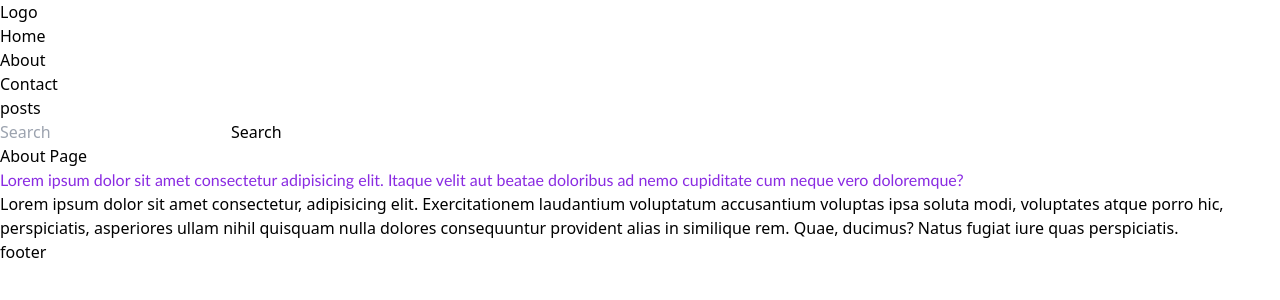
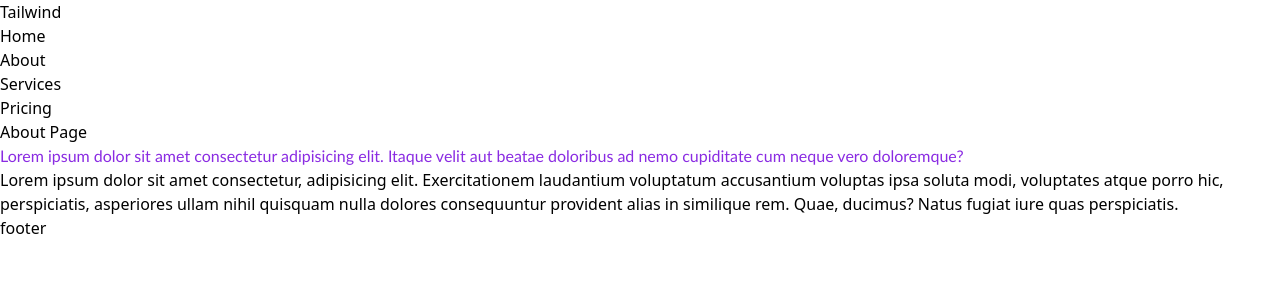
Before and after one commit to Nouh1408/React-Rev, a React (Vite) app: page /about in a window 1280 px wide. Shown: the top 300 px of the page. Built offline with nearby package versions, Linux system fonts and the light colour scheme.

Commit message:
Navbar with flowbite

```diff
--- a/src/Components/About/About.jsx
+++ b/src/Components/About/About.jsx
@@ -5,7 +5,7 @@ export default function About() {
     <div>
       <h1>About Page</h1>
       <p className={`${AboutStyle.color} ${AboutStyle.font}`}>Lorem ipsum dolor sit amet consectetur adipisicing elit. Itaque velit aut beatae doloribus ad nemo cupiditate cum neque vero doloremque?</p>
-      <p className='bg-sky-400'>Lorem ipsum dolor sit amet consectetur, adipisicing elit. Exercitationem laudantium voluptatum accusantium voluptas ipsa soluta modi, voluptates atque porro hic, perspiciatis, asperiores ullam nihil quisquam nulla dolores consequuntur provident alias in similique rem. Quae, ducimus? Natus fugiat iure quas perspiciatis.</p>
+      <p className='font-sans '>Lorem ipsum dolor sit amet consectetur, adipisicing elit. Exercitationem laudantium voluptatum accusantium voluptas ipsa soluta modi, voluptates atque porro hic, perspiciatis, asperiores ullam nihil quisquam nulla dolores consequuntur provident alias in similique rem. Quae, ducimus? Natus fugiat iure quas perspiciatis.</p>
     </div>
   )
 }
--- a/src/Components/Navbar/Navbar.jsx
+++ b/src/Components/Navbar/Navbar.jsx
@@ -5,36 +5,33 @@ import { Link, NavLink } from 'react-router-dom'
 export default function Navbar() {
   return (
     <div>
-      <nav  className="navbar navbar-expand-lg  top-0">
-  <div className="container">
-    <Link className="navbar-brand" to="/">Logo</Link>
-    <button className="navbar-toggler" type="button" data-bs-toggle="collapse" data-bs-target="#navbarSupportedContent" aria-controls="navbarSupportedContent" aria-expanded="false" aria-label="Toggle navigation">
-      <span className="navbar-toggler-icon" />
-    </button>
-    <div className="collapse navbar-collapse" id="navbarSupportedContent">
-      <ul className="navbar-nav me-auto mb-2 mb-lg-0">
-        <li className="nav-item">
-          <NavLink className="nav-link " aria-current="page" to="/">Home</NavLink>
+
+
+<nav class="bg-white border-gray-200 dark:bg-red-900">
+  <div class="max-w-screen-xl flex flex-wrap items-center justify-between mx-auto p-4">
+    <NavLink to={'/'} class="flex items-center space-x-3 rtl:space-x-reverse">
+        <span class="self-center text-2xl font-semibold whitespace-nowrap dark:text-white">Tailwind</span>
+    </NavLink>
+    <div class="hidden w-full md:block md:w-auto" id="navbar-default">
+      <ul class="font-medium flex flex-col p-4 md:p-0 mt-4 border border-gray-100 rounded-lg md:flex-row md:space-x-8 rtl:space-x-reverse md:mt-0 md:border-0 ">
+        <li>
+          <NavLink to={'/'} class="block py-2 px-3 text-white bg-blue-700 rounded-sm md:bg-transparent md:text-blue-700 md:p-0 dark:text-white md:dark:text-blue-500 " aria-current="page">Home</NavLink>
         </li>
-
-        <li className="nav-item">
-          <NavLink className="nav-link "  to="/about">About</NavLink>
+        <li>
+          <NavLink to={'about'} class="block py-2 px-3 text-gray-900 rounded-sm hover:bg-gray-100 md:hover:bg-transparent md:border-0 md:hover:text-blue-700 md:p-0 dark:text-white md:dark:hover:text-blue-500 dark:hover:bg-gray-700 dark:hover:text-white md:dark:hover:bg-transparent">About</NavLink>
         </li>
-        <li className="nav-item">
-          <NavLink className="nav-link " to="/contact">Contact</NavLink>
+        <li>
+          <NavLink to={'contact'} class="block py-2 px-3 text-gray-900 rounded-sm hover:bg-gray-100 md:hover:bg-transparent md:border-0 md:hover:text-blue-700 md:p-0 dark:text-white md:dark:hover:text-blue-500 dark:hover:bg-gray-700 dark:hover:text-white md:dark:hover:bg-transparent">Services</NavLink>
         </li>
-        <li className="nav-item">
-          <NavLink className="nav-link " to="/posts">posts</NavLink>
+        <li>
+          <NavLink to={'posts'} class="block py-2 px-3 text-gray-900 rounded-sm hover:bg-gray-100 md:hover:bg-transparent md:border-0 md:hover:text-blue-700 md:p-0 dark:text-white md:dark:hover:text-blue-500 dark:hover:bg-gray-700 dark:hover:text-white md:dark:hover:bg-transparent">Pricing</NavLink>
         </li>
       </ul>
-      <form className="d-flex">
-        <input className="form-control me-2" type="search" placeholder="Search" aria-label="Search" />
-        <button className="btn btn-outline-success" type="submit">Search</button>
-      </form>
     </div>
   </div>
 </nav>
 
+
     </div>
   )
 }
```
